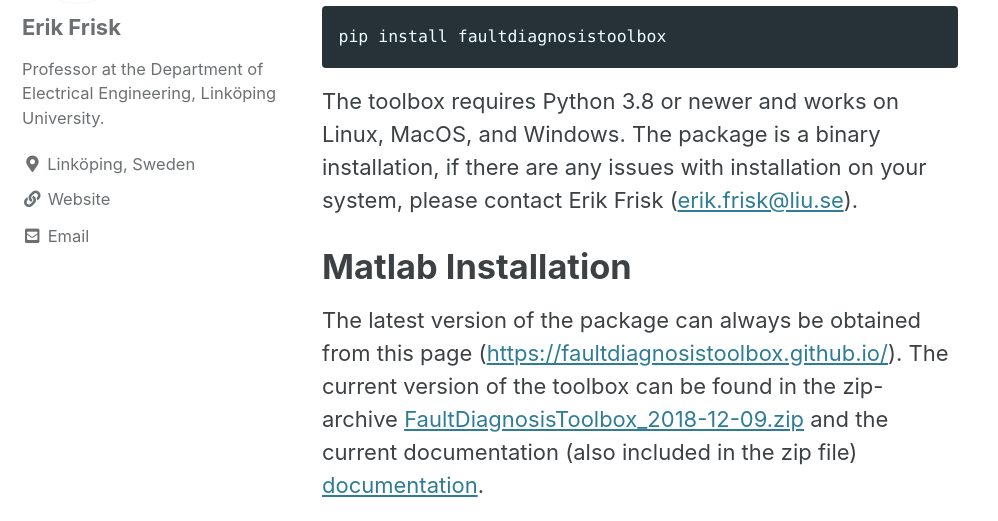
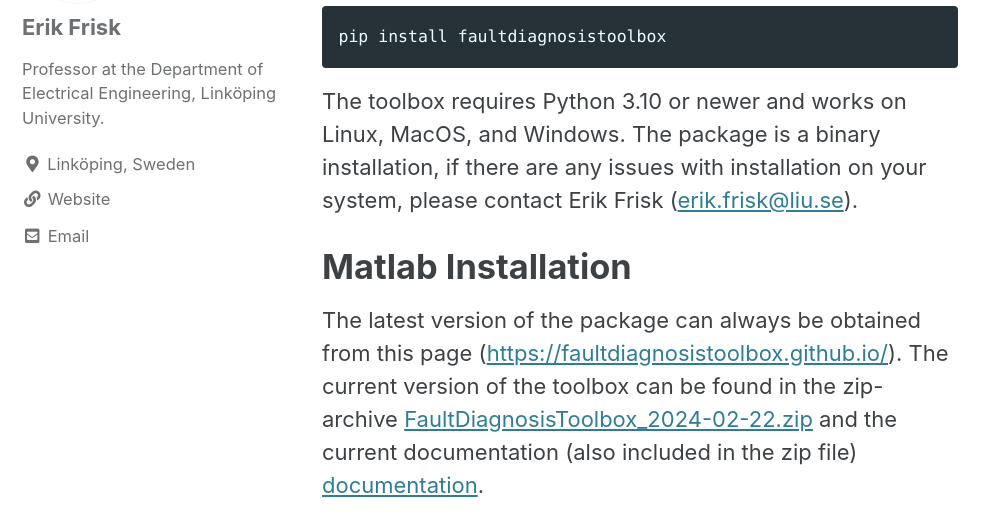
Before and after one commit to faultdiagnosistoolbox/faultdiagnosistoolbox.github.io, a Jekyll site: the page built from _pages/download.md, in a window 1280 px wide and 900 px high, scrolled down 601 px. Shown: the part 172-693 px from the top of the window, without its empty margins (0-998 px from the left). Built offline with Jekyll 4.4.1, drawn with Linux system fonts in a browser that asks for light colours; cached includes are drawn as plain includes.

Commit message:
Update new minor release

````diff
--- a/_pages/download.md
+++ b/_pages/download.md
@@ -47,13 +47,13 @@
 ```bash
 pip install faultdiagnosistoolbox
 ```
-The toolbox requires Python 3.8 or newer and works on Linux, MacOS, and Windows. The package is a binary installation, if there are any issues with installation on your system, please contact Erik Frisk ([erik.frisk@liu.se](mailto:erik.frisk@liu.se)).
+The toolbox requires Python 3.10 or newer and works on Linux, MacOS, and Windows. The package is a binary installation, if there are any issues with installation on your system, please contact Erik Frisk ([erik.frisk@liu.se](mailto:erik.frisk@liu.se)).
 
 # Matlab Installation
 The latest version of the package can always be obtained from this page
 (<https://faultdiagnosistoolbox.github.io/>). The current version of the toolbox
-can be found in the zip-archive <a href="/_releases/FaultDiagnosisToolbox_2018-12-09.zip" id="downloadlink">FaultDiagnosisToolbox_2018-12-09.zip</a>
-and the current documentation (also included in the zip file) [documentation](/_releases/user-manual_2018-12-09.pdf).
+can be found in the zip-archive <a href="/_releases/FaultDiagnosisToolbox_2024-02-22.zip" id="downloadlink">FaultDiagnosisToolbox_2024-02-22.zip</a>
+and the current documentation (also included in the zip file) [documentation](/_releases/user-manual_2024-02-22.pdf).
 
 The toolbox requires a Matlab v7.6 (R2008a) or later for the object-oriented functionality.
 Main functionality also requires the [Symbolic Toolbox](https://www.mathworks.com/products/symbolic.html)
````
Also changed, not shown: 2 other files.
